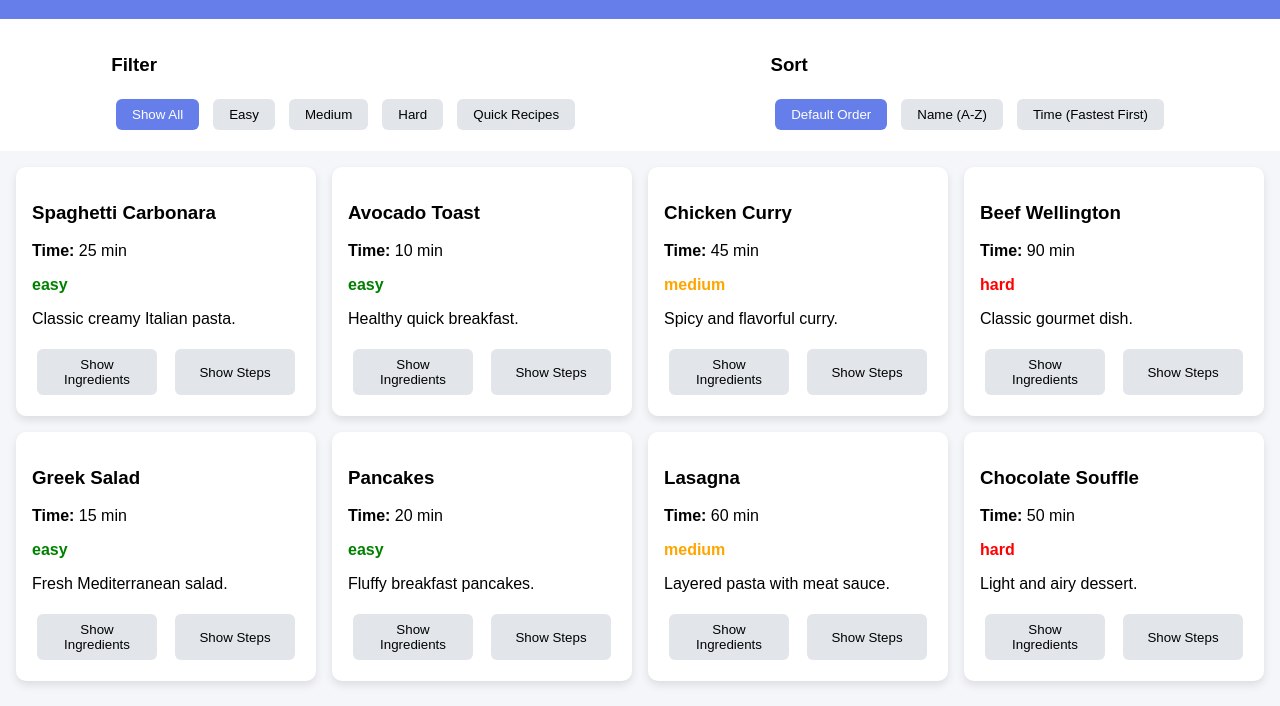
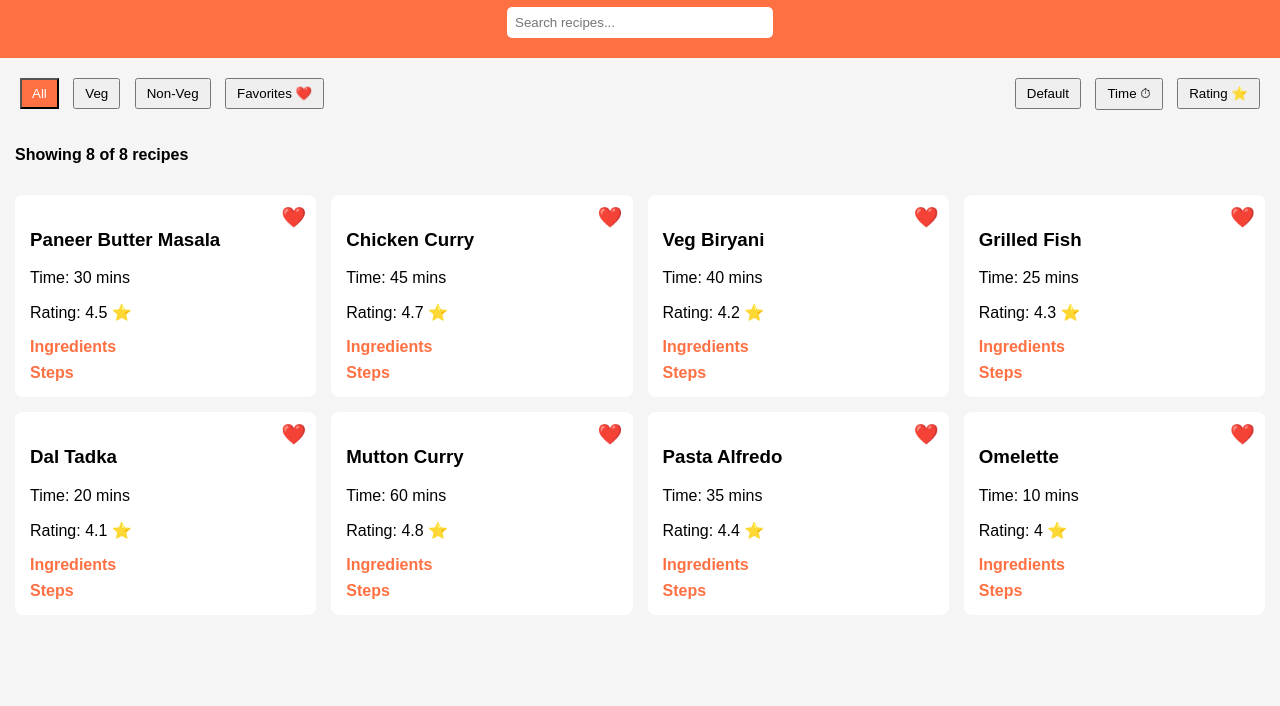
Before and after one commit to jeevanand-jaisankar/recipejs-functional-cooking, a plain HTML site: page index.html in a window 1280 px wide. Shown: the part 94-800 px from the top of the page. Drawn offline with Linux system fonts and the light colour scheme.

Commit message:
Part 4: Search, favorites, persistence & polish

```diff
--- a/app.js
+++ b/app.js
@@ -1,201 +1,186 @@
-const RecipeApp = (() => {
-
-  console.log("RecipeApp initializing...");
+(() => {
 
   // =========================
-  // DATA (8 RECIPES)
+  // DATA
   // =========================
-
   const recipes = [
-    { id:1, title:"Spaghetti Carbonara", time:25, difficulty:"easy",
-      description:"Classic creamy Italian pasta.",
-      ingredients:["Spaghetti","Eggs","Pancetta","Cheese","Pepper"],
-      steps:[
-        "Boil water",
-        { text:"Prepare sauce", substeps:["Beat eggs","Grate cheese",{text:"Season",substeps:["Add pepper","Mix well"]}]},
-        "Cook pancetta",
-        "Combine and serve"
-      ]
-    },
-    { id:2, title:"Avocado Toast", time:10, difficulty:"easy",
-      description:"Healthy quick breakfast.",
-      ingredients:["Bread","Avocado","Salt","Pepper","Lemon"],
-      steps:["Toast bread","Mash avocado","Spread and season"]
-    },
-    { id:3, title:"Chicken Curry", time:45, difficulty:"medium",
-      description:"Spicy and flavorful curry.",
-      ingredients:["Chicken","Onion","Tomatoes","Spices","Cream"],
-      steps:["Saute onions","Add spices","Cook chicken","Simmer with cream"]
-    },
-    { id:4, title:"Beef Wellington", time:90, difficulty:"hard",
-      description:"Classic gourmet dish.",
-      ingredients:["Beef","Mushrooms","Puff pastry","Egg yolk"],
-      steps:["Prepare beef","Wrap with pastry","Bake until golden"]
-    },
-    { id:5, title:"Greek Salad", time:15, difficulty:"easy",
-      description:"Fresh Mediterranean salad.",
-      ingredients:["Tomatoes","Cucumber","Feta","Olives","Olive oil"],
-      steps:["Chop vegetables","Mix ingredients","Drizzle olive oil"]
-    },
-    { id:6, title:"Pancakes", time:20, difficulty:"easy",
-      description:"Fluffy breakfast pancakes.",
-      ingredients:["Flour","Milk","Eggs","Sugar","Baking powder"],
-      steps:["Mix ingredients","Pour batter","Flip and serve"]
-    },
-    { id:7, title:"Lasagna", time:60, difficulty:"medium",
-      description:"Layered pasta with meat sauce.",
-      ingredients:["Lasagna sheets","Beef","Cheese","Tomato sauce"],
-      steps:["Cook beef","Layer ingredients","Bake"]
-    },
-    { id:8, title:"Chocolate Souffle", time:50, difficulty:"hard",
-      description:"Light and airy dessert.",
-      ingredients:["Chocolate","Eggs","Sugar","Butter"],
-      steps:["Melt chocolate","Whisk eggs","Fold gently","Bake carefully"]
-    }
+    { id: 1, title: "Paneer Butter Masala", type: "veg", time: 30, rating: 4.5, ingredients: ["paneer", "butter", "tomato"], steps: ["Cook gravy", "Add paneer"] },
+    { id: 2, title: "Chicken Curry", type: "non-veg", time: 45, rating: 4.7, ingredients: ["chicken", "spices"], steps: ["Cook chicken", "Add masala"] },
+    { id: 3, title: "Veg Biryani", type: "veg", time: 40, rating: 4.2, ingredients: ["rice", "vegetables"], steps: ["Cook rice", "Mix veggies"] },
+    { id: 4, title: "Grilled Fish", type: "non-veg", time: 25, rating: 4.3, ingredients: ["fish", "lemon"], steps: ["Marinate", "Grill"] },
+    { id: 5, title: "Dal Tadka", type: "veg", time: 20, rating: 4.1, ingredients: ["dal", "spices"], steps: ["Boil dal", "Add tadka"] },
+    { id: 6, title: "Mutton Curry", type: "non-veg", time: 60, rating: 4.8, ingredients: ["mutton", "spices"], steps: ["Cook mutton", "Simmer"] },
+    { id: 7, title: "Pasta Alfredo", type: "veg", time: 35, rating: 4.4, ingredients: ["pasta", "cream"], steps: ["Boil pasta", "Add sauce"] },
+    { id: 8, title: "Omelette", type: "non-veg", time: 10, rating: 4.0, ingredients: ["eggs", "salt"], steps: ["Beat eggs", "Cook on pan"] }
   ];
 
   // =========================
   // STATE
   // =========================
-
   let currentFilter = "all";
-  let currentSort = "none";
-  const expandedSections = new Set();
-
-  const recipeContainer = document.querySelector("#recipe-container");
-  const filterButtons = document.querySelectorAll(".filter-btn");
-  const sortButtons = document.querySelectorAll(".sort-btn");
+  let currentSort = "default";
+  let searchQuery = "";
+  let favorites = JSON.parse(localStorage.getItem("recipeFavorites")) || [];
+  let debounceTimer;
 
   // =========================
-  // RECURSION
+  // DOM
+  // =========================
+  const recipeContainer = document.getElementById("recipe-container");
+  const filterButtons = document.querySelectorAll("[data-filter]");
+  const sortButtons = document.querySelectorAll("[data-sort]");
+  const searchInput = document.getElementById("search-input");
+  const clearSearchBtn = document.getElementById("clear-search");
+  const recipeCounter = document.getElementById("recipe-counter");
+
+  // =========================
+  // FUNCTIONS
   // =========================
 
-  const renderSteps = (steps, level=0) => {
-    const listClass = level === 0 ? "steps-list" : "substeps-list";
-    let html = `<ol class="${listClass}">`;
-    steps.forEach(step=>{
-      if(typeof step === "string"){
-        html += `<li>${step}</li>`;
-      } else {
-        html += `<li>${step.text}`;
-        if(step.substeps){
-          html += renderSteps(step.substeps, level+1);
-        }
-        html += `</li>`;
-      }
-    });
-    html += "</ol>";
-    return html;
+  const saveFavorites = () => {
+    localStorage.setItem("recipeFavorites", JSON.stringify(favorites));
   };
 
-  // =========================
-  // CARD CREATION
-  // =========================
+  const toggleFavorite = (id) => {
+    if (favorites.includes(id)) {
+      favorites = favorites.filter(fav => fav !== id);
+    } else {
+      favorites.push(id);
+    }
+    saveFavorites();
+    updateDisplay();
+  };
+
+  const applySearch = (recipes) => {
+    if (!searchQuery) return recipes;
+
+    const query = searchQuery.toLowerCase();
+
+    return recipes.filter(recipe => {
+      const titleMatch = recipe.title.toLowerCase().includes(query);
+      const ingredientMatch = recipe.ingredients.some(ing =>
+        ing.toLowerCase().includes(query)
+      );
+      return titleMatch || ingredientMatch;
+    });
+  };
+
+  const applyFilter = (recipes) => {
+    switch (currentFilter) {
+      case "veg":
+      case "non-veg":
+        return recipes.filter(r => r.type === currentFilter);
+      case "favorites":
+        return recipes.filter(r => favorites.includes(r.id));
+      default:
+        return recipes;
+    }
+  };
+
+  const applySort = (recipes) => {
+    const sorted = [...recipes];
+    switch (currentSort) {
+      case "time":
+        return sorted.sort((a, b) => a.time - b.time);
+      case "rating":
+        return sorted.sort((a, b) => b.rating - a.rating);
+      default:
+        return sorted;
+    }
+  };
+
+  const updateCounter = (visibleCount) => {
+    recipeCounter.textContent = `Showing ${visibleCount} of ${recipes.length} recipes`;
+  };
 
   const createRecipeCard = (recipe) => {
-
-    const ingKey = `${recipe.id}-ingredients`;
-    const stepKey = `${recipe.id}-steps`;
-
-    const ingVisible = expandedSections.has(ingKey) ? "visible" : "";
-    const stepVisible = expandedSections.has(stepKey) ? "visible" : "";
+    const isFavorite = favorites.includes(recipe.id);
 
     return `
       <div class="recipe-card">
+        <span class="favorite-btn ${isFavorite ? "active" : ""}"
+          data-id="${recipe.id}">❤️</span>
         <h3>${recipe.title}</h3>
-        <p><strong>Time:</strong> ${recipe.time} min</p>
-        <p class="difficulty ${recipe.difficulty}">${recipe.difficulty}</p>
-        <p>${recipe.description}</p>
+        <p>Time: ${recipe.time} mins</p>
+        <p>Rating: ${recipe.rating} ⭐</p>
 
-        <div class="card-actions">
-          <button class="toggle-btn" data-id="${recipe.id}" data-type="ingredients">
-            ${ingVisible ? "Hide Ingredients" : "Show Ingredients"}
-          </button>
-          <button class="toggle-btn" data-id="${recipe.id}" data-type="steps">
-            ${stepVisible ? "Hide Steps" : "Show Steps"}
-          </button>
+        <div class="toggle-section" onclick="this.nextElementSibling.classList.toggle('hidden')">
+          Ingredients
         </div>
+        <ul class="hidden">
+          ${recipe.ingredients.map(ing => `<li>${ing}</li>`).join("")}
+        </ul>
 
-        <div class="ingredients-container ${ingVisible}" data-id="${recipe.id}">
-          <ul>${recipe.ingredients.map(i=>`<li>${i}</li>`).join("")}</ul>
+        <div class="toggle-section" onclick="this.nextElementSibling.classList.toggle('hidden')">
+          Steps
         </div>
-
-        <div class="steps-container ${stepVisible}" data-id="${recipe.id}">
-          ${renderSteps(recipe.steps)}
-        </div>
+        <ul class="hidden">
+          ${recipe.steps.map(step => `<li>${step}</li>`).join("")}
+        </ul>
       </div>
     `;
   };
 
-  // =========================
-  // FILTER + SORT
-  // =========================
+  const updateDisplay = () => {
+    let result = applySearch(recipes);
+    result = applyFilter(result);
+    result = applySort(result);
 
-  const applyFilter = (data)=>{
-    if(currentFilter==="quick") return data.filter(r=>r.time<=30);
-    if(currentFilter==="all") return data;
-    return data.filter(r=>r.difficulty===currentFilter);
-  };
+    updateCounter(result.length);
 
-  const applySort = (data)=>{
-    if(currentSort==="name") return [...data].sort((a,b)=>a.title.localeCompare(b.title));
-    if(currentSort==="time") return [...data].sort((a,b)=>a.time-b.time);
-    return data;
-  };
-
-  const updateDisplay = ()=>{
-    let updated = applyFilter(recipes);
-    updated = applySort(updated);
-    recipeContainer.innerHTML = updated.map(createRecipeCard).join("");
-    console.log(`Displaying ${updated.length} recipes (Filter:${currentFilter}, Sort:${currentSort})`);
+    recipeContainer.innerHTML = result.map(createRecipeCard).join("");
   };
 
   // =========================
-  // EVENTS
+  // EVENT LISTENERS
   // =========================
 
-  recipeContainer.addEventListener("click", e=>{
-    if(!e.target.classList.contains("toggle-btn")) return;
-
-    const id = e.target.dataset.id;
-    const type = e.target.dataset.type;
-    const key = `${id}-${type}`;
-
-    if(expandedSections.has(key)){
-      expandedSections.delete(key);
-    } else {
-      expandedSections.add(key);
-    }
-
-    updateDisplay();
-  });
-
-  filterButtons.forEach(btn=>{
-    btn.addEventListener("click", e=>{
-      filterButtons.forEach(b=>b.classList.remove("active"));
-      e.target.classList.add("active");
-      currentFilter = e.target.dataset.filter;
+  filterButtons.forEach(btn => {
+    btn.addEventListener("click", () => {
+      currentFilter = btn.dataset.filter;
       updateDisplay();
     });
   });
 
-  sortButtons.forEach(btn=>{
-    btn.addEventListener("click", e=>{
-      sortButtons.forEach(b=>b.classList.remove("active"));
-      e.target.classList.add("active");
-      currentSort = e.target.dataset.sort;
+  sortButtons.forEach(btn => {
+    btn.addEventListener("click", () => {
+      currentSort = btn.dataset.sort;
       updateDisplay();
     });
   });
 
-  const init = ()=>{
+  searchInput.addEventListener("input", () => {
+    clearTimeout(debounceTimer);
+
+    if (searchInput.value.trim() !== "") {
+      clearSearchBtn.classList.remove("hidden");
+    } else {
+      clearSearchBtn.classList.add("hidden");
+    }
+
+    debounceTimer = setTimeout(() => {
+      searchQuery = searchInput.value.trim();
+      updateDisplay();
+    }, 300);
+  });
+
+  clearSearchBtn.addEventListener("click", () => {
+    searchInput.value = "";
+    searchQuery = "";
+    clearSearchBtn.classList.add("hidden");
     updateDisplay();
-    console.log("Event listeners attached!");
-    console.log("RecipeApp ready!");
-  };
+  });
 
-  return { init, updateDisplay };
+  recipeContainer.addEventListener("click", (e) => {
+    if (e.target.classList.contains("favorite-btn")) {
+      const id = Number(e.target.dataset.id);
+      toggleFavorite(id);
+    }
+  });
+
+  // =========================
+  // INIT
+  // =========================
+  updateDisplay();
 
 })();
-
-RecipeApp.init();
--- a/index.html
+++ b/index.html
@@ -2,34 +2,39 @@
 <html lang="en">
 <head>
   <meta charset="UTF-8" />
-  <title>RecipeJS - Functional Cooking</title>
+  <meta name="viewport" content="width=device-width, initial-scale=1.0" />
+  <title>RecipeJS - Functional Cooking Companion</title>
   <link rel="stylesheet" href="style.css" />
 </head>
 <body>
 
 <header>
-  <h1>🍳 RecipeJS - Functional Cooking</h1>
+  <h1>🍳 RecipeJS</h1>
+
+  <div class="search-container">
+    <input type="text" id="search-input" placeholder="Search recipes..." />
+    <button id="clear-search" class="hidden">✖</button>
+  </div>
 </header>
 
-<section class="controls">
-  <div>
-    <h3>Filter</h3>
-    <button class="filter-btn active" data-filter="all">Show All</button>
-    <button class="filter-btn" data-filter="easy">Easy</button>
-    <button class="filter-btn" data-filter="medium">Medium</button>
-    <button class="filter-btn" data-filter="hard">Hard</button>
-    <button class="filter-btn" data-filter="quick">Quick Recipes</button>
+<main>
+  <div class="controls">
+    <div class="filters">
+      <button data-filter="all" class="active">All</button>
+      <button data-filter="veg">Veg</button>
+      <button data-filter="non-veg">Non-Veg</button>
+      <button data-filter="favorites">Favorites ❤️</button>
+    </div>
+
+    <div class="sorts">
+      <button data-sort="default">Default</button>
+      <button data-sort="time">Time ⏱</button>
+      <button data-sort="rating">Rating ⭐</button>
+    </div>
   </div>
 
-  <div>
-    <h3>Sort</h3>
-    <button class="sort-btn active" data-sort="none">Default Order</button>
-    <button class="sort-btn" data-sort="name">Name (A-Z)</button>
-    <button class="sort-btn" data-sort="time">Time (Fastest First)</button>
-  </div>
-</section>
+  <p id="recipe-counter"></p>
 
-<main>
   <div id="recipe-container" class="recipe-grid"></div>
 </main>
 
--- a/style.css
+++ b/style.css
@@ -1,90 +1,98 @@
 body {
   font-family: Arial, sans-serif;
   margin: 0;
-  background: #f4f6f9;
+  background: #f5f5f5;
 }
 
 header {
   text-align: center;
-  padding: 1rem;
-  background: #667eea;
+  padding: 20px;
+  background: #ff7043;
   color: white;
+}
+
+.search-container {
+  margin-top: 10px;
+}
+
+#search-input {
+  padding: 8px;
+  width: 250px;
+  border-radius: 5px;
+  border: none;
+}
+
+#clear-search {
+  padding: 8px;
+  margin-left: 5px;
+  border: none;
+  background: white;
+  cursor: pointer;
+}
+
+.hidden {
+  display: none;
 }
 
 .controls {
   display: flex;
-  justify-content: space-around;
-  padding: 1rem;
-  background: white;
+  justify-content: space-between;
+  padding: 15px;
+  flex-wrap: wrap;
 }
 
-button {
-  padding: 0.5rem 1rem;
-  margin: 0.3rem;
-  border: none;
-  border-radius: 6px;
+.controls button {
+  margin: 5px;
+  padding: 6px 10px;
   cursor: pointer;
-  background: #e2e6ea;
 }
 
-button.active {
-  background: #667eea;
+.active {
+  background: #ff7043;
   color: white;
+}
+
+#recipe-counter {
+  padding: 0 15px;
+  font-weight: bold;
 }
 
 .recipe-grid {
   display: grid;
   grid-template-columns: repeat(auto-fit, minmax(250px, 1fr));
-  gap: 1rem;
-  padding: 1rem;
+  gap: 15px;
+  padding: 15px;
 }
 
 .recipe-card {
   background: white;
-  padding: 1rem;
-  border-radius: 10px;
-  box-shadow: 0 4px 8px rgba(0,0,0,0.1);
+  padding: 15px;
+  border-radius: 8px;
+  position: relative;
 }
 
-.difficulty.easy { color: green; font-weight: bold; }
-.difficulty.medium { color: orange; font-weight: bold; }
-.difficulty.hard { color: red; font-weight: bold; }
-
-.card-actions {
-  display: flex;
-  gap: 0.5rem;
-  margin-top: 1rem;
+.favorite-btn {
+  position: absolute;
+  top: 10px;
+  right: 10px;
+  cursor: pointer;
+  font-size: 20px;
+  color: gray;
 }
 
-.toggle-btn {
-  flex: 1;
+.favorite-btn.active {
+  color: red;
 }
 
-.ingredients-container,
-.steps-container {
-  display: none;
-  margin-top: 1rem;
-  padding: 0.8rem;
-  border-radius: 6px;
-  background: #f8f9fa;
+.toggle-section {
+  cursor: pointer;
+  color: #ff7043;
+  font-weight: bold;
+  margin-top: 8px;
 }
 
-.visible {
-  display: block;
+@media (max-width: 600px) {
+  .controls {
+    flex-direction: column;
+  }
 }
-
-.steps-list, .substeps-list {
-  list-style: none;
-  padding-left: 1rem;
-}
-
-.substeps-list {
-  border-left: 2px solid #667eea;
-  margin-left: 0.5rem;
-  padding-left: 1rem;
-}
-
-.substeps-list li::before {
-  content: "→ ";
-  color: #667eea;
-}
```
